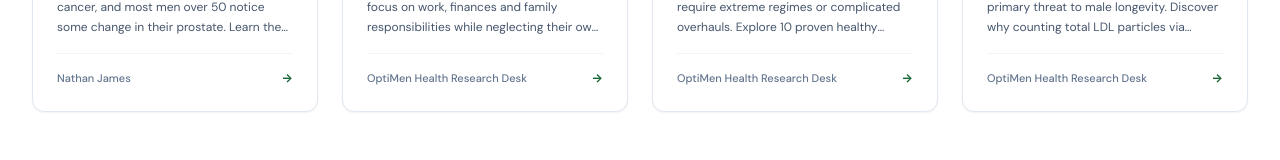
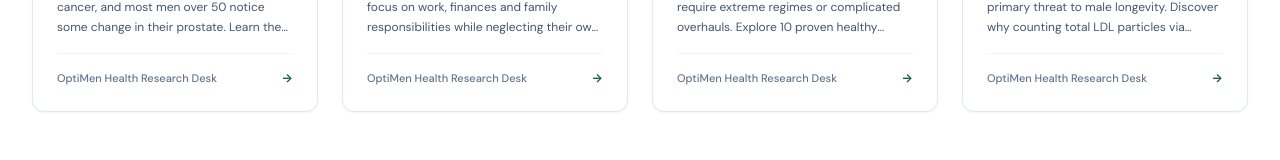
Before and after one commit to SilverbackMack/OptiMen-Wellbeing, a React (Vite) app: page / in a window 1280 px wide. Shown: the part 3001-3161 px from the top of the page. Built offline with nearby package versions, Linux system fonts and the light colour scheme.

Commit message:
Credit prostate health article to OptiMen Health Research Desk
Co-Authored-By: Claude Opus 5.5 <noreply@anthropic.com>
Claude-Session: https://claude.ai/code/session_01JeYpBdM7Afe7ee7YrbXKSF

```diff
--- a/src/data/content.ts
+++ b/src/data/content.ts
@@ -101,9 +101,9 @@ export const ARTICLES: Article[] = [
     "readTime": "7 min read",
     "publishedDate": "October 2026",
     "author": {
-      "name": "Nathan James",
-      "credentials": "Founder, OptiMen Wellbeing",
-      "role": "Editor"
+      "name": "OptiMen Health Research Desk",
+      "credentials": "Prostate & Urological Health Synthesis",
+      "role": "Evidence Review Team"
     },
     "keyTakeaways": [
       "Prostate cancer affects one in eight UK men, rising to around one in four Black men; early cancer usually has no symptoms.",
```
